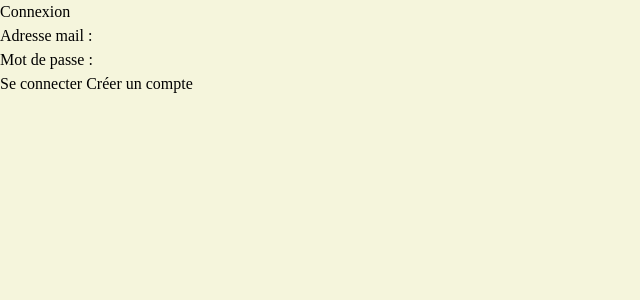
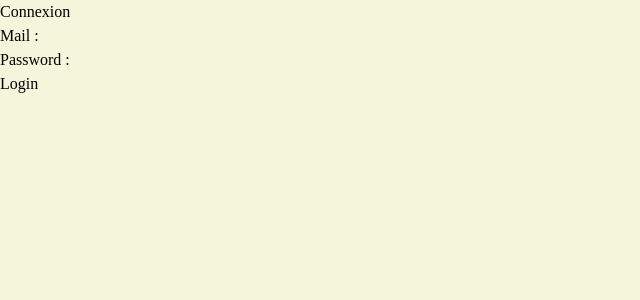
Before and after one commit to joedebiden/Trombinoscoop, a Flask app: page /login in a window 1280 px wide. Shown: the top 300 px of the page, without its empty margins (0-640 px from the left). Run offline with Flask 3, Linux system fonts and the light colour scheme; style sheets or scripts are compiled from the project's sources; parts of the project's set-up code (start-up, migrations or seed data) failed here and were passed over.

Commit message:
success db connect with forms (flask-WTF) added

```diff
--- a/forms.py
+++ b/forms.py
@@ -7,7 +7,7 @@ class LoginForm(FlaskForm):
     email = StringField('Mail : ', validators=[DataRequired(), Email()])
     password = PasswordField('Password : ', validators=[DataRequired()])
 
-    def validate(self):
+    def validate_login(self):
         if not FlaskForm.validate(self):
             return False
 
--- a/requirements.txt
+++ b/requirements.txt
@@ -2,6 +2,8 @@ alembic==1.13.3
 blinker==1.8.2
 click==8.1.7
 colorama==0.4.6
+dnspython==2.7.0
+email_validator==2.2.0
 Flask==3.0.3
 Flask-Admin==1.6.1
 Flask-Migrate==4.0.7
@@ -9,6 +11,7 @@ Flask-SQLAlchemy==3.1.1
 Flask-Testing==0.8.1
 Flask-WTF==1.2.1
 greenlet==3.1.1
+idna==3.10
 itsdangerous==2.2.0
 Jinja2==3.1.4
 Mako==1.3.5
--- a/templates/login.html
+++ b/templates/login.html
@@ -12,26 +12,21 @@
         </header>
 
         <section id="form-content">
-            <form action="/login" method="POST">
-                {% if error %}
-                    <span class="error">{{ error }}</span>
-                {% endif %}
-
-                <p>
-                    <label for="id_email">Adresse mail :</label>
-                    <input name="email" id="id_email" size="30" type="email" />
-                </p>
-
-                <p>
-                    <label for="id_password">Mot de passe :</label>
-                    <input name="password" id="id_password" size="30" type="password" />
-                </p>
-
-                <p>
-                    <input type="submit" value="Se connecter">
-                    <a href="#">Créer un compte</a>
-                </p>
-
+            <form method="POST" action="{{ url_for('login') }}">
+                {{ form.hidden_tag() }}
+                <div>
+                    {{ form.email.label }} {{ form.email }}
+                    {% for error in form.email.errors %}
+                        <span style="color: red;">[{{ error }}]</span>
+                    {% endfor %}
+                </div>
+                <div>
+                    {{ form.password.label }} {{ form.password }}
+                    {% for error in form.password.errors %}
+                        <span style="color: red;">[{{ error }}]</span>
+                    {% endfor %}
+                </div>
+                <input type="submit" value="Login">
             </form>
         </section>
     </body>
--- a/views.py
+++ b/views.py
@@ -1,5 +1,6 @@
 from flask import render_template, request, redirect, url_for, flash
 from app import app
+from forms import LoginForm
 
 @app.route("/")
 @app.route("/welcome")
@@ -14,20 +15,7 @@ def success():
 
 @app.route("/login", methods=['GET', 'POST'])
 def login():
-    if request.method == 'POST':
-        if 'email' not in request.form or 'password' not in request.form:
-            error = "Veuillez entrer une addresse mail et un mot de passe"
-            return render_template('login.html', error=error)
-        else:
-            email = request.form['email']
-            password = request.form['password']
-            if email != 'test@mail':
-                error = "Adresse mail erroné."
-                return render_template('login.html', error=error)
-            elif password != 'test@mail':
-                error = "Mot de passe erroné."
-                return render_template('login.html', error=error)
-            else:
-                return redirect(url_for("success"))
-    else:
-        return render_template('login.html')
+    form = LoginForm()
+    if form.is_submitted() and form.validate_login():
+        return redirect(url_for('success'))
+    return render_template('login.html', form=form)
```
Also changed, not shown: models.py (+0 -18 lines).
